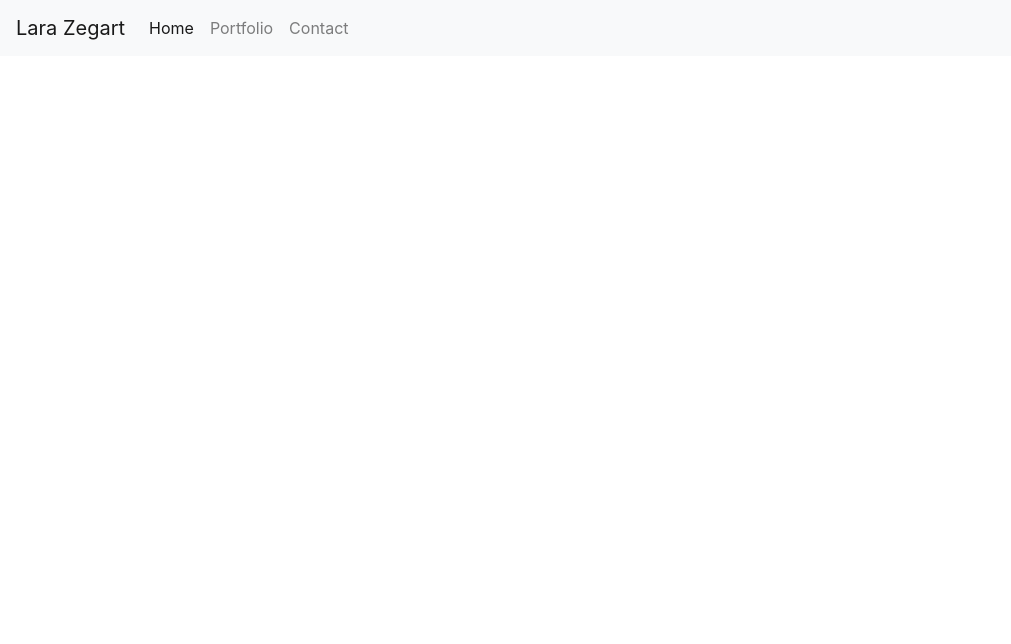
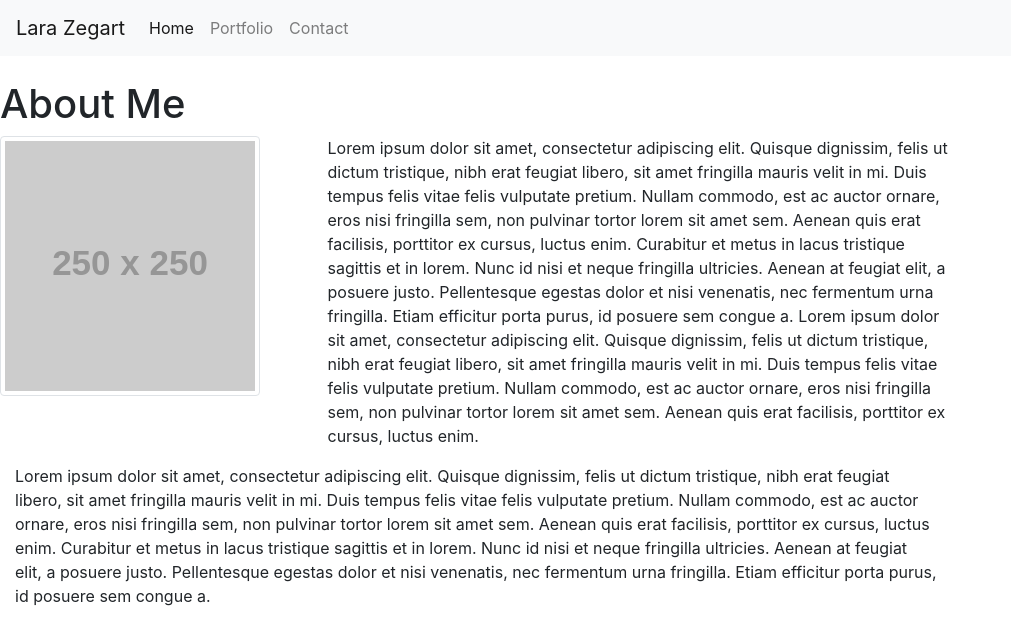
Before and after one commit to lzegart/Responsive-Portfolio, a plain HTML site: page index.html in a window 1280 px wide. Shown: the whole page, without its empty margins (0-1011 px from the left). Drawn offline with nearby package versions, Linux system fonts and the light colour scheme; placeholder pictures from the web are drawn by us.

Commit message:
navbar and grid added to homepage

```diff
--- a/index.html
+++ b/index.html
@@ -16,7 +16,7 @@
                 <button class="navbar-toggler" type="button" data-toggle="collapse" data-target="#navbarNav" aria-controls="navbarNav" aria-expanded="false" aria-label="Toggle navigation">
                   <span class="navbar-toggler-icon"></span>
                 </button>
-                <div class="collapse navbar-collapse" id="navbarNav">
+                <header class="collapse navbar-collapse" id="navbarNav">
                   <ul class="navbar-nav">
                     <li class="nav-item active">
                       <a class="nav-link" href="#">Home <span class="sr-only">(current)</span></a>
@@ -28,13 +28,53 @@
                       <a class="nav-link" href="#">Contact</a>
                     </li>
                   </ul>
-                </div>
+                </header>
               </nav>
         </row>
+        <br>
+        <row>
+            <grid class="row">
+                <div class="col-md-9">
+                  <div class="page-header">
+                    <h1>About Me</h1>
+                  </div>
+                    <div class="row">
+                    <div class="col-md-4">
+                      <img src="http://placehold.it/250x250" alt="Placeholder" class="img-thumbnail">
+                    </div>
+                    <div class="col-md-8">
+                      <p>
+                        Lorem ipsum dolor sit amet, consectetur adipiscing elit. Quisque dignissim, felis ut dictum tristique,
+                        nibh erat feugiat libero, sit amet fringilla mauris velit in mi. Duis tempus felis vitae
+                        felis vulputate pretium. Nullam commodo, est ac auctor ornare, eros nisi fringilla sem,
+                        non pulvinar tortor lorem sit amet sem. Aenean quis erat facilisis, porttitor ex cursus,
+                        luctus enim. Curabitur et metus in lacus tristique sagittis et in lorem. Nunc id nisi et
+                        neque fringilla ultricies. Aenean at feugiat elit, a posuere justo. Pellentesque egestas
+                        dolor et nisi venenatis, nec fermentum urna fringilla. Etiam efficitur porta purus, id
+                        posuere sem congue a. Lorem ipsum dolor sit amet, consectetur adipiscing elit. Quisque dignissim, felis ut dictum tristique,
+                        nibh erat feugiat libero, sit amet fringilla mauris velit in mi. Duis tempus felis vitae
+                        felis vulputate pretium. Nullam commodo, est ac auctor ornare, eros nisi fringilla sem,
+                        non pulvinar tortor lorem sit amet sem. Aenean quis erat facilisis, porttitor ex cursus,
+                        luctus enim.
+                      </p>
+                    </div>
+                </div>
+                <div class="col-md-12">
+                    <p>
+                        Lorem ipsum dolor sit amet, consectetur adipiscing elit. Quisque dignissim, felis ut dictum tristique,
+                        nibh erat feugiat libero, sit amet fringilla mauris velit in mi. Duis tempus felis vitae
+                        felis vulputate pretium. Nullam commodo, est ac auctor ornare, eros nisi fringilla sem,
+                        non pulvinar tortor lorem sit amet sem. Aenean quis erat facilisis, porttitor ex cursus,
+                        luctus enim. Curabitur et metus in lacus tristique sagittis et in lorem. Nunc id nisi et
+                        neque fringilla ultricies. Aenean at feugiat elit, a posuere justo. Pellentesque egestas
+                        dolor et nisi venenatis, nec fermentum urna fringilla. Etiam efficitur porta purus, id
+                        posuere sem congue a.
+                    </p>
+                </div>
+            </grid>
+        </row>
 
-        <row>
 
-        </row>
 
     </container>
 
```
